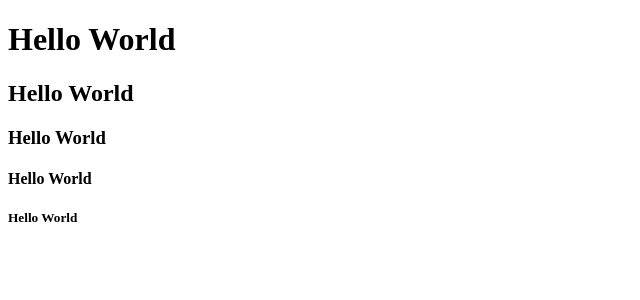
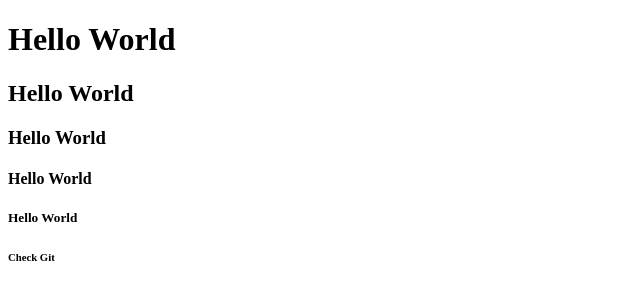
Before and after one commit to Oresama1337/GoIt, a plain HTML site: page index.html in a window 1280 px wide. Shown: the full height of the page, 0-640 px from the left. Drawn offline with Linux system fonts and the light colour scheme.

Commit message:
check git

```diff
--- a/index.html
+++ b/index.html
@@ -12,5 +12,6 @@
     <h3>Hello World</h3>
     <h4>Hello World</h4>
     <h5>Hello World</h5>
+    <h6>Check Git</h6>
 </body>
 </html>
```
